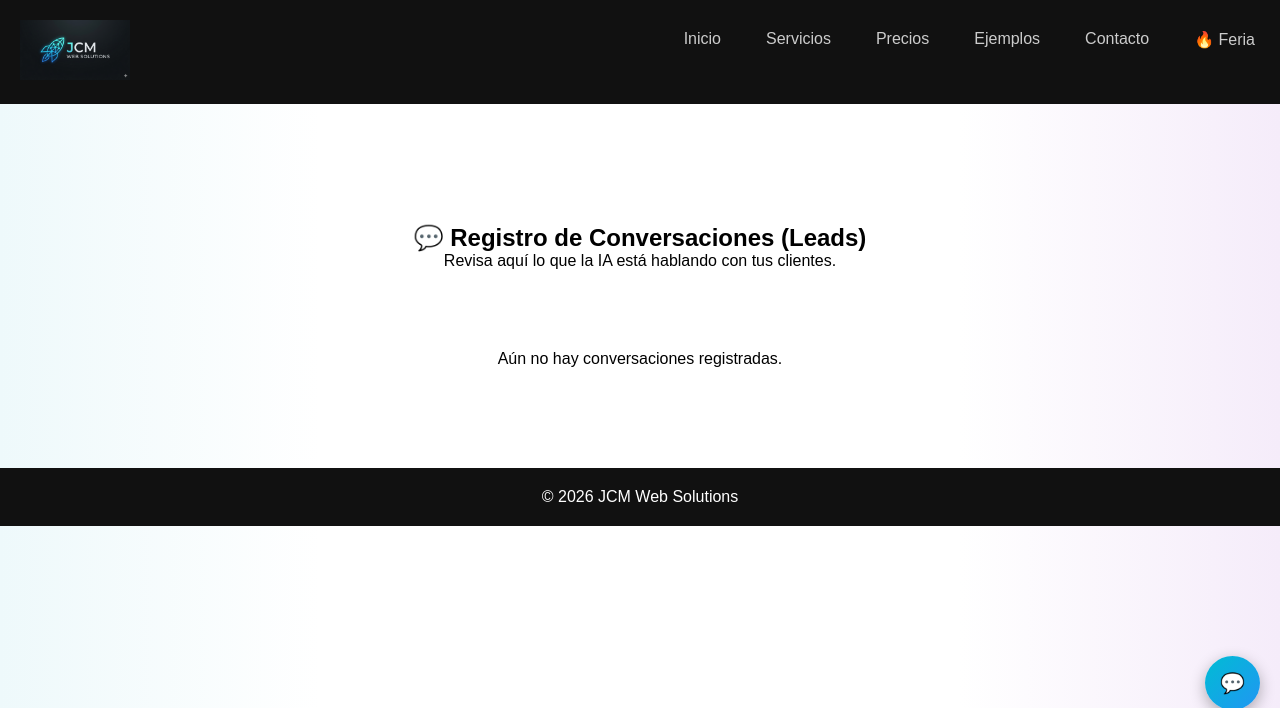
After one commit to jcm201080/venta_web, a Flask app: page /conversaciones in a window 1280 px wide. The commit adds this page. Shown: the top 708 px of the page. Run offline with Flask 3, Linux system fonts and the light colour scheme.

Commit message:
Conversaciones y mejoras

```diff
--- a/routes/admin.py
+++ b/routes/admin.py
@@ -1,6 +1,11 @@
 from flask import Blueprint, render_template
 import sqlite3
 from flask import request, abort
+import json
+import os
+from flask import render_template
+# Asegúrate de importar tu Blueprint, asumo que se llama admin_bp
+# from . import admin_bp
 
 ADMIN_PASSWORD = "4812"
 
@@ -110,3 +115,23 @@ def track_whatsapp():
     registrar_visita(origen="whatsapp", ruta=ruta)
 
     return redirect(f"https://wa.me/34614398084?text={msg}")
+
+
+
+
+@admin_bp.route('/conversaciones')
+def ver_conversaciones():
+    archivo = "conversaciones.json"
+    conversaciones = []
+
+    if os.path.exists(archivo):
+        with open(archivo, "r", encoding="utf-8") as f:
+            try:
+                conversaciones = json.load(f)
+            except json.JSONDecodeError:
+                conversaciones = []
+
+    # Le damos la vuelta a la lista para ver los mensajes más recientes arriba
+    conversaciones.reverse()
+
+    return render_template("admin/conversaciones.html", conversaciones=conversaciones)
--- a/static/js/chat.js
+++ b/static/js/chat.js
@@ -5,6 +5,14 @@ const chatbot = document.getElementById("chatbot");
 const input = document.getElementById("chat-input");
 const body = document.getElementById("chat-body");
 const closeBtn = document.getElementById("chat-close");
+
+// Función para convertir URLs en enlaces clickeables
+function linkify(text) {
+    const urlRegex = /(https?:\/\/[^\s]+)/g;
+    return text.replace(urlRegex, function(url) {
+        return '<a href="' + url + '" target="_blank" style="color: #00d2ff; text-decoration: underline; font-weight: bold;">' + url + '</a>';
+    });
+}
 
 let timeout;
 
@@ -54,7 +62,10 @@ input.addEventListener("keydown", function(e) {
         })
         .then(res => res.json())
         .then(data => {
-            addMessage(data.respuesta.replace(/\n/g, "<br>"), "bot");
+            // 1. Convertimos los enlaces
+            let mensajeConEnlaces = linkify(data.respuesta);
+            // 2. Aplicamos los saltos de línea y lo mostramos
+            addMessage(mensajeConEnlaces.replace(/\n/g, "<br>"), "bot");
         })
         .catch(err => {
             addMessage("Error conectando con la IA", "bot");
--- /dev/null
+++ b/templates/admin/conversaciones.html
@@ -0,0 +1,24 @@
+{% extends "base.html" %}
+
+{% block title %}Leads y Conversaciones{% endblock %}
+
+{% block content %}
+<section style="padding: 120px 20px 50px; max-width: 800px; margin: auto;">
+    <h2>💬 Registro de Conversaciones (Leads)</h2>
+    <p>Revisa aquí lo que la IA está hablando con tus clientes.</p>
+
+    <div style="margin-top: 30px;">
+        {% for conv in conversaciones %}
+        <div style="background-color: #1a1a1a; border-left: 4px solid #00d2ff; padding: 15px; margin-bottom: 15px; border-radius: 5px;">
+            <p style="font-size: 0.8em; color: #888;">ID Cliente: {{ conv.user_id[:8] }}...</p>
+            <p><strong>👤 Cliente:</strong> <span style="color: #fff;">{{ conv.mensaje }}</span></p>
+            <p><strong>🤖 IA:</strong> <span style="color: #bbb;">{{ conv.respuesta | safe }}</span></p>
+        </div>
+        {% else %}
+        <div style="text-align: center; padding: 50px;">
+            <p>Aún no hay conversaciones registradas.</p>
+        </div>
+        {% endfor %}
+    </div>
+</section>
+{% endblock %}
```
Also changed, not shown: ai/prompts.py (+25 -8 lines), templates/portfolio.html (+32 -51 lines).
